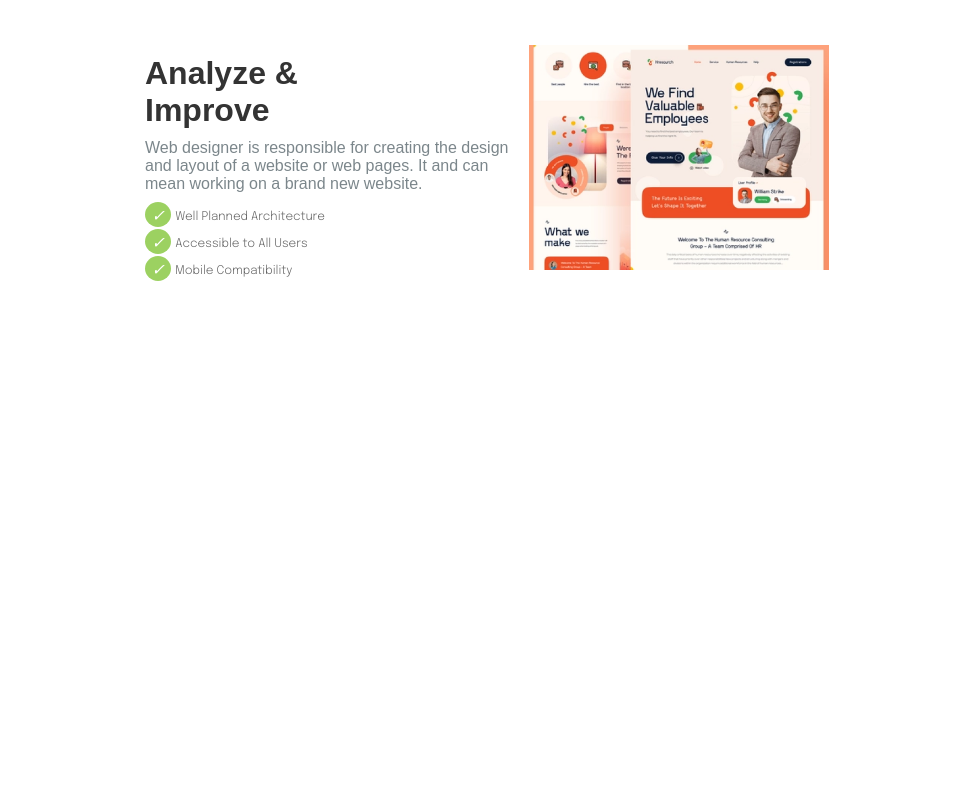
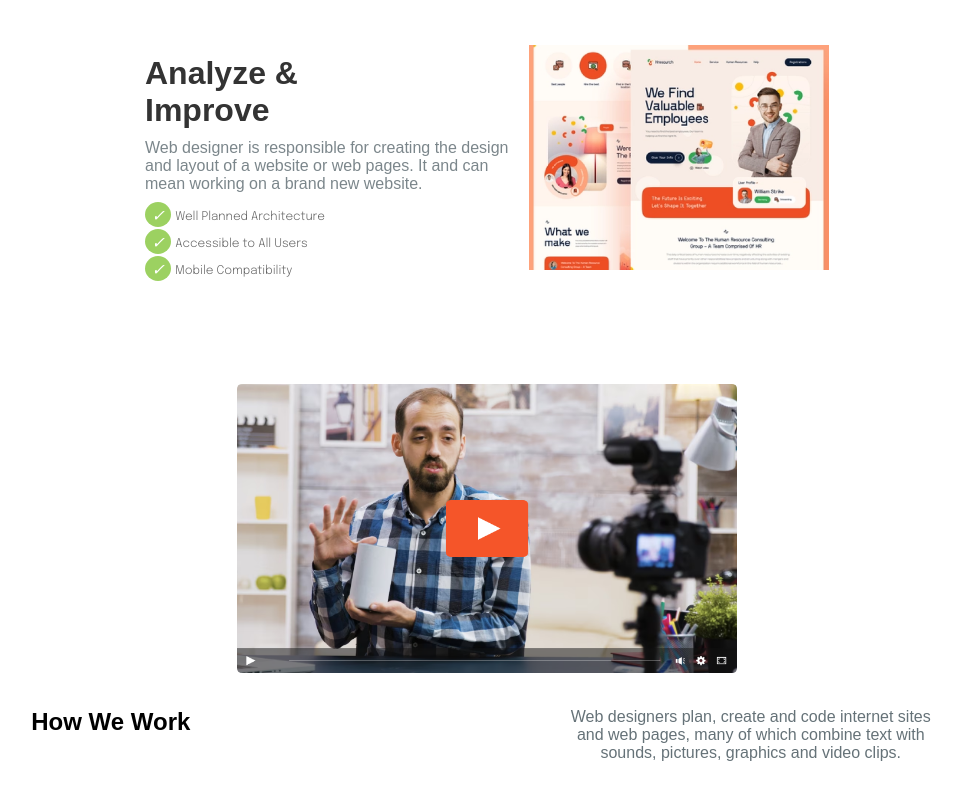
Before and after one commit to Gabriel-Aroucas/BusinessPage, a React (Vite) app: page / in a window 1280 px wide. Shown: the part 2169-2969 px from the top of the page, without its empty margins (153-1114 px from the left). Before the commit the page ends 2453 px from the top, so only its background shows below. Built offline with nearby package versions, Linux system fonts and the light colour scheme.

Commit message:
:sparkles: feat: nova seção - How We Work

```diff
--- a/src/App.css
+++ b/src/App.css
@@ -350,3 +350,18 @@ p {
         flex-direction: column;
     }
 }
+
+.howWeWork{
+    text-align: center;
+    margin: 100px 0;
+}
+.howWeWork .howWeWorkContent{
+    display: flex;
+    justify-content: space-around;
+    margin: 20px 0;
+
+}
+.howWeWork .howWeWorkContent p{
+    width: 30%;
+    opacity: 0.7;
+}
--- a/src/App.tsx
+++ b/src/App.tsx
@@ -6,6 +6,7 @@ import printPreview from './assets/printPreview.png'
 import static1 from './assets/static1.png'
 import static2 from './assets/static2.png'
 import analyze from './assets/analyze.png'
+import fakeIframe from './assets/fakeIframe.png'
 
 import Man from "./assets/man.png"
 import Header from './components/Header/Header'
@@ -143,6 +144,16 @@ function App() {
           <img src={analyze} width={widthDefault} alt="" />
         </div>
       </section>
+
+      <section className="howWeWork">
+        <div className="howWeWorkSrc">
+          <img src={fakeIframe} width={'500px'} alt="" />
+        </div>
+        <div className="howWeWorkContent">
+          <h1>How We Work</h1>
+          <p>Web designers plan, create and code internet sites and web pages, many of which combine text with sounds, pictures, graphics and video clips.</p>
+        </div>
+      </section>
     </>
   )
 }
```
Also changed, not shown: src/assets/fakeIframe.png (added).
